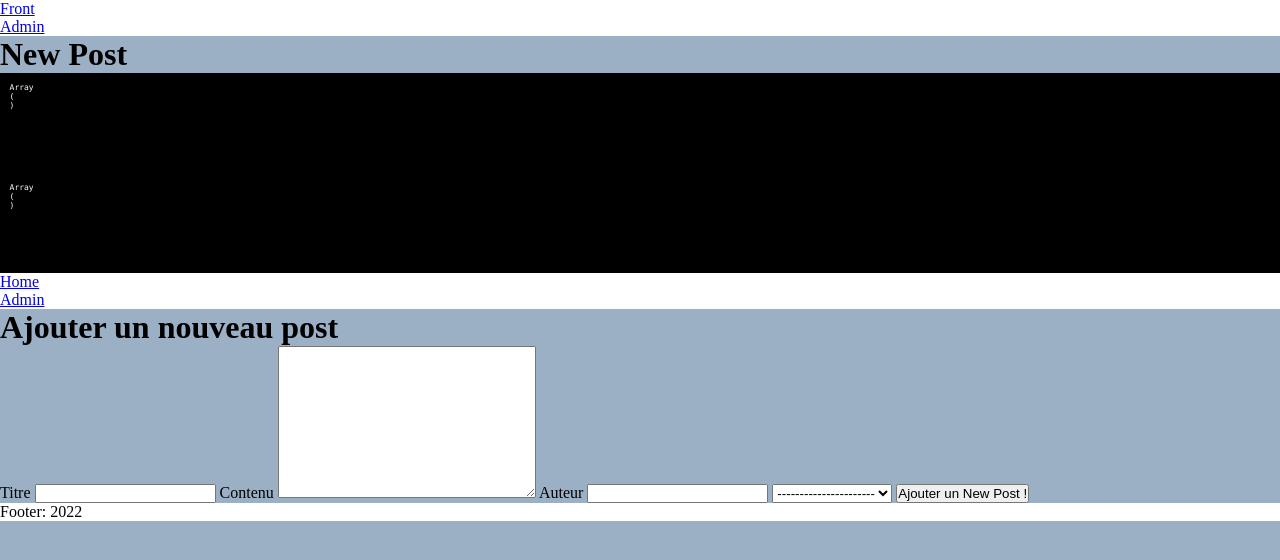
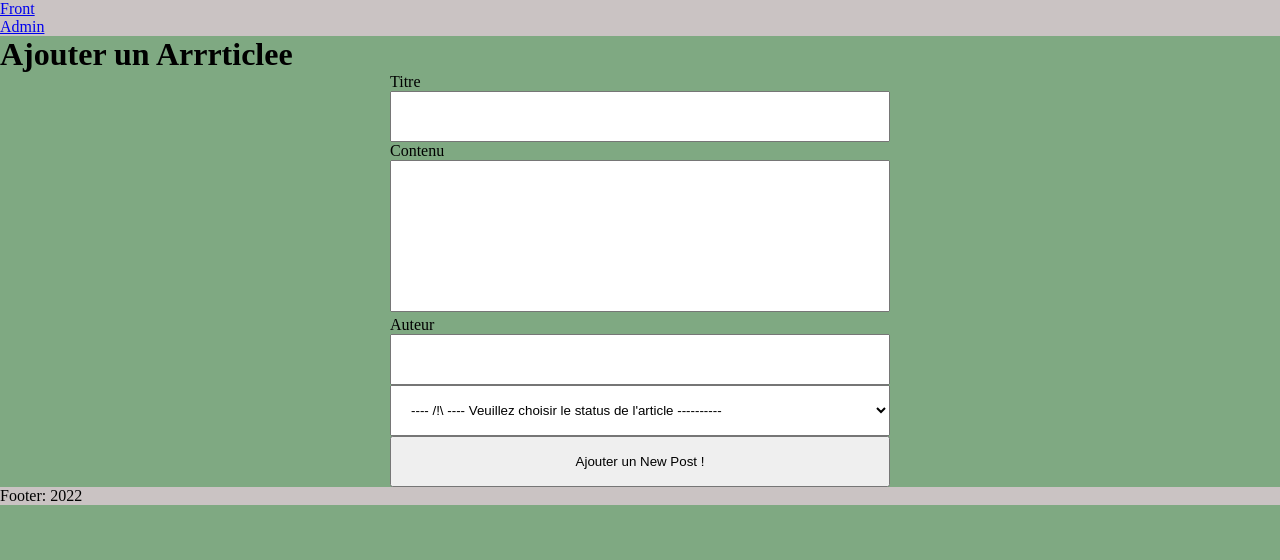
Before and after one commit to SamTravail/blog, a PHP site: page /admin/newpost.php in a window 1280 px wide. Shown: the top 560 px of the page. Run offline with PHP 8.4, Linux system fonts and the light colour scheme.

Commit message:
comment et étude de status
comment code et modification de la liste status !

```diff
--- a/admin/asset/css/style-back.css
+++ b/admin/asset/css/style-back.css
@@ -13,3 +13,18 @@ body {
 header, footer {
     background-color: #cac3c3;
 }
+
+
+.wrap {
+    max-width: 1000px; width: 100%; margin: 0 auto;
+}
+.wrap2 {
+    max-width: 500px; width: 100%; margin: 0 auto;
+}
+label {display: block;}
+input, select {
+    width: 100%;
+    padding: 1rem;
+}
+textarea {width: 100%;resize: none;}
+.error {color:red;}
--- a/admin/newpost.php
+++ b/admin/newpost.php
@@ -1,7 +1,3 @@
-<?php include('inc/header-back.php');
-?>
-<H1>New Post</H1>
-
 <?php
 
 require('../inc/pdo.php');
@@ -11,26 +7,33 @@ require('../inc/fonction.php');
 
 // Formulaire est soumis ???
 $success = false;
+
+// creation du tableau des erreurs
 $errors = array();
+
+//si il n'y a pas eu de submit,
 if(!empty($_POST['submitted'])) {
-    // Faille XSS
 
-    $title = cleanXss('title');
+    // retrait des espaces,  Faille XSS
+    $title = trim(strip_tags($_POST['title']));
     $content = trim(strip_tags($_POST['content']));
     $auteur = trim(strip_tags($_POST['auteur']));
     $status = trim(strip_tags($_POST['status']));
-    // Validation
+
+    // vérification des champs pour Validation
     $errors = validText($errors,$title,'title',3,100);
     $errors = validText($errors,$content,'content',10,1000);
     $errors = validText($errors, $auteur, 'auteur',2,50);
     $errors = validText($errors, $status, 'status',5,20);
 
+    // si pas d'erreurs, alors :
+    if(count($errors) === 0) {
 
-    if(count($errors) === 0) {
-        // insertion en BDD si aucune error
-        // $sql = "INSERT INTO article (title,created_at) VALUES (:title,NOW())";
+        // insertion dans la BDD
         $sql = "INSERT INTO article (title,content,auteur,status,created_at) VALUES (:title,:content,:auteur,:status,NOW())";
+
         $query = $pdo->prepare($sql);
+
         // ATTENTION INJECTION SQL
         $query->bindValue(':title',$title, PDO::PARAM_STR);
         $query->bindValue(':content',$content, PDO::PARAM_STR);
@@ -38,15 +41,20 @@ if(!empty($_POST['submitted'])) {
         $query->bindValue(':status',$status, PDO::PARAM_STR);
         $query->execute();
         $last_id = $pdo->lastInsertId();
+
+        // retour apres injection
         header('Location: index.php?id=' . $last_id);
+
+        // Formulaire soumis !
        $success = true;
     }
 }
-debug($_POST);
-debug($errors);
+// debug($_POST);
+// debug($errors);
 
-include('../inc/header.php'); ?>
-    <h1>Ajouter un nouveau post</h1>
+include('inc/header-back.php'); ?>
+
+    <h1>Ajouter un Arrrticlee</h1>
     <form action="" method="post" novalidate class="wrap2">
         <label for="title">Titre</label>
         <input type="text" name="title" id="title" value="<?php if(!empty($_POST['title'])) { echo $_POST['title']; } ?>">
@@ -65,12 +73,13 @@ include('../inc/header.php'); ?>
         // tableau du status avec key et valeur !
         $status = array(
             'draft' => 'Brouillon',
-            'publish' => 'Publié'
+            'publish' => 'Publié',
+            'testKey3' => 'Value3'
         );
 
         ?>
         <select name="status">
-            <option value="">----------------------</option>
+            <option value="">----  /!\  ---- Veuillez choisir le status de l'article ----------</option>
             <?php foreach($status as $key => $value) {
                 $selected= '';
                 if(!empty($_POST['status'])) {
```
